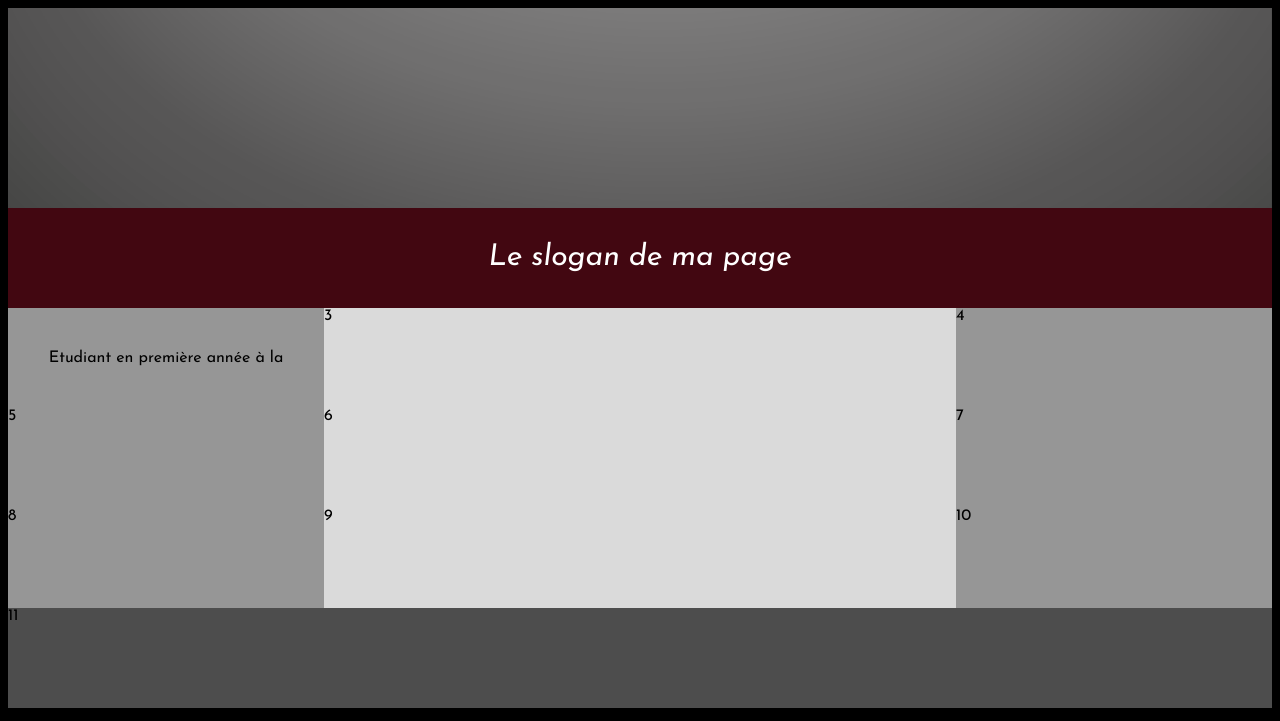
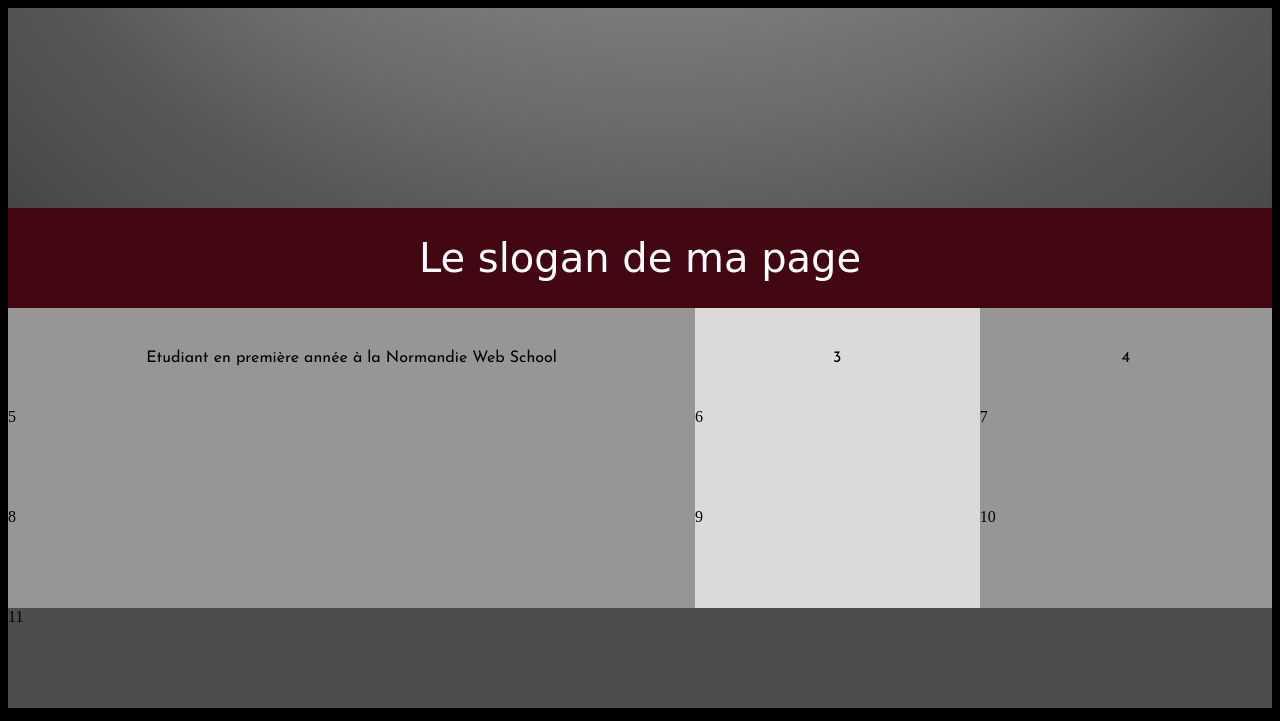
Before and after one commit to Benjamin-Lesgourgues/Page-web-perso-Benjamin, a plain HTML site: page index.html in a window 1280 px wide. Shown: the top 721 px of the page. Drawn offline with Linux system fonts and the light colour scheme.

Commit message:
Update grille.css

```diff
--- a/grille.css
+++ b/grille.css
@@ -14,9 +14,9 @@
 /* Grille de la page */
 #basedelagrille{
     display: grid;
-    grid-template-columns: 1fr 2fr 1fr;
+    grid-template-columns: minmax(auto)1fr 2fr 1fr;
     grid-auto-rows: 100px ;
-    font-family: 'Josefin Sans', sans-serif;
+
 }
 
 #tuile1{
@@ -25,9 +25,9 @@
     background-color: rgb(66, 7, 17);
     color: white;
     text-align: center;
-    font-style: italic;
-    font-size: 30px;
+    font-size: 40px;
     line-height: 100px;
+    font-family: 'Lobster', cursive;
 }
 
 #tuile2{
@@ -35,16 +35,23 @@
     grid-row: 2 / 2;
     text-align: center;
     line-height: 100px;
+    font-family: 'Josefin Sans', sans-serif;
 }
 
 #tuile3{
     grid-column: 2 / 3;
     grid-row: 2 / 3;
+    text-align: center;
+    line-height: 100px;
+    font-family: 'Josefin Sans', sans-serif;
 }
 
 #tuile4{
     grid-column: 3 / 3;
     grid-row: 2 / 3;
+    text-align: center;
+    line-height: 100px;
+    font-family: 'Josefin Sans', sans-serif;
 }
 
 #tuile5{
```
